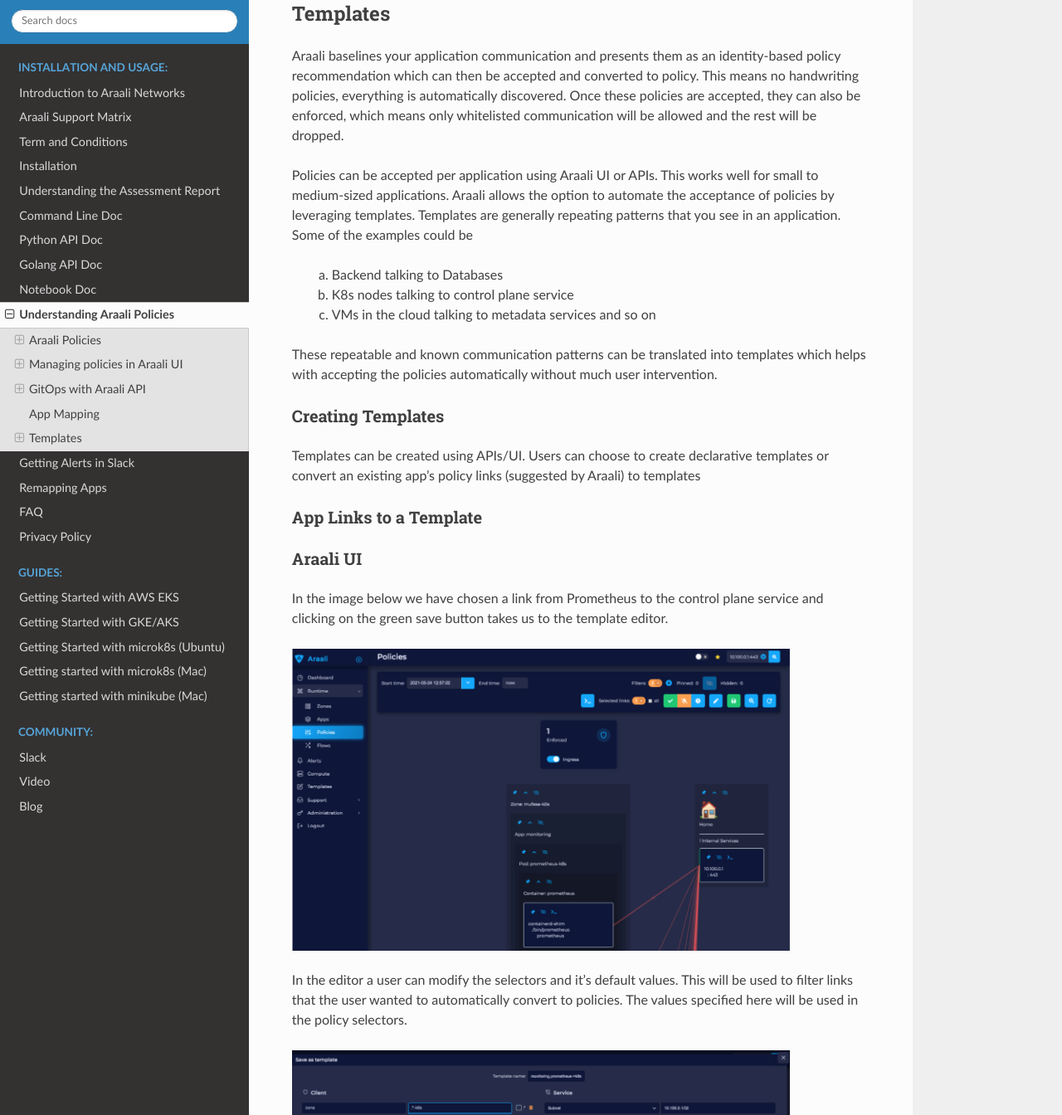
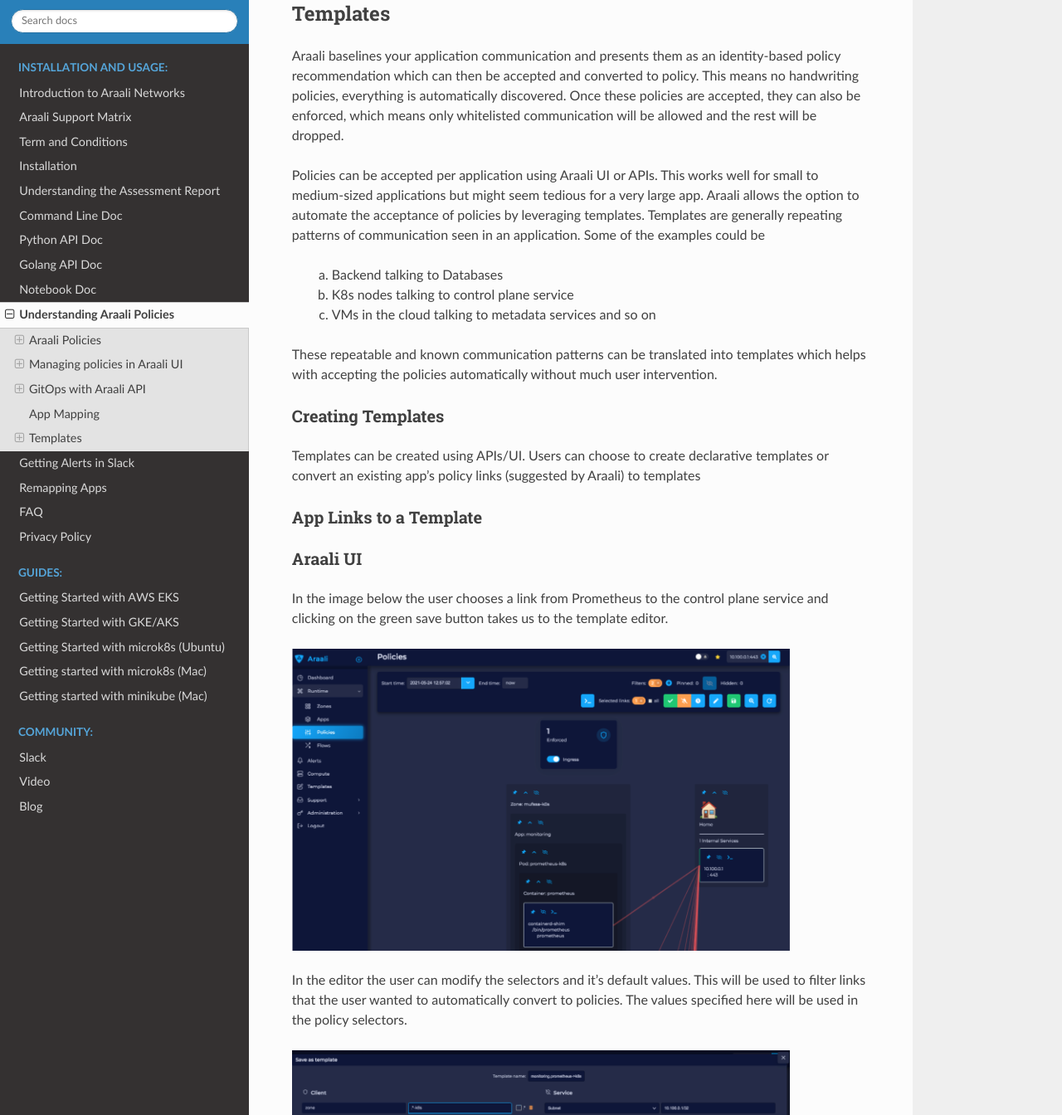
Before and after one commit to araalinetworks/api, a Sphinx documentation site: the page built from doc/source/araalipolicy.rst, in a window 1280 px wide and 1400 px high, scrolled down 9171 px, cut to the strip 56-1400 px from the top of the window. Shown: the whole strip at 83% size. Built offline with Sphinx 7.4.7 and the Read the Docs theme 2.0.0, drawn with Linux system fonts in a browser that asks for light colours; some of the changed text lies outside the part shown.

Commit message:
Update araalipolicy.rst

```diff
--- a/doc/source/araalipolicy.rst
+++ b/doc/source/araalipolicy.rst
@@ -373,7 +373,7 @@
 
 Araali baselines your application communication and presents them as an identity-based policy recommendation which can then be accepted and converted to policy. This means no handwriting policies, everything is automatically discovered. Once these policies are accepted, they can also be enforced, which means only whitelisted communication will be allowed and the rest will be dropped.
 
-Policies can be accepted per application using Araali UI or APIs. This works well for small to medium-sized applications. Araali allows the option to automate the acceptance of policies by leveraging templates. Templates are generally repeating patterns that you see in an application. Some of the examples could be
+Policies can be accepted per application using Araali UI or APIs. This works well for small to medium-sized applications but might seem tedious for a very large app. Araali allows the option to automate the acceptance of policies by leveraging templates. Templates are generally repeating patterns of communication seen in an application. Some of the examples could be
 
    a. Backend talking to Databases
    b. K8s nodes talking to control plane service
@@ -394,14 +394,14 @@
 Araali UI
 ---------
 
-In the image below we have chosen a link from Prometheus to the control plane service and clicking on the green save button takes us to the template editor.
+In the image below the user chooses a link from Prometheus to the control plane service and clicking on the green save button takes us to the template editor.
 
 .. image:: https://raw.githubusercontent.com/araalinetworks/api/main/doc/source/images/linkToTemplatePrometheus.png
  :width: 600
  :alt: Araali UI link to template
 
 
-In the editor a user can modify the selectors and it’s default values. This will be used to filter links that the user wanted to automatically convert to policies. The values specified here will be used in the policy selectors.
+In the editor the user can modify the selectors and it’s default values. This will be used to filter links that the user wanted to automatically convert to policies. The values specified here will be used in the policy selectors.
 
 
 .. image:: https://raw.githubusercontent.com/araalinetworks/api/main/doc/source/images/linktoTemplatePrometheusTemplate.png
@@ -409,7 +409,7 @@
  :alt: Araali UI link to template
 
 
-Once a user is satisfied with the selectors, they can name the template and also check the ‘Search and Use Continuously’ option at the bottom which will allow the user to start using the template. The user can choose to just save and turn on the template later as well.
+Once the user is satisfied with the selectors, they can name the template and also check the ‘Search and Use Continuously’ option at the bottom which will allow the user to start using the template. The user can choose to just save and turn on the template later as well.
 
 
 
```
